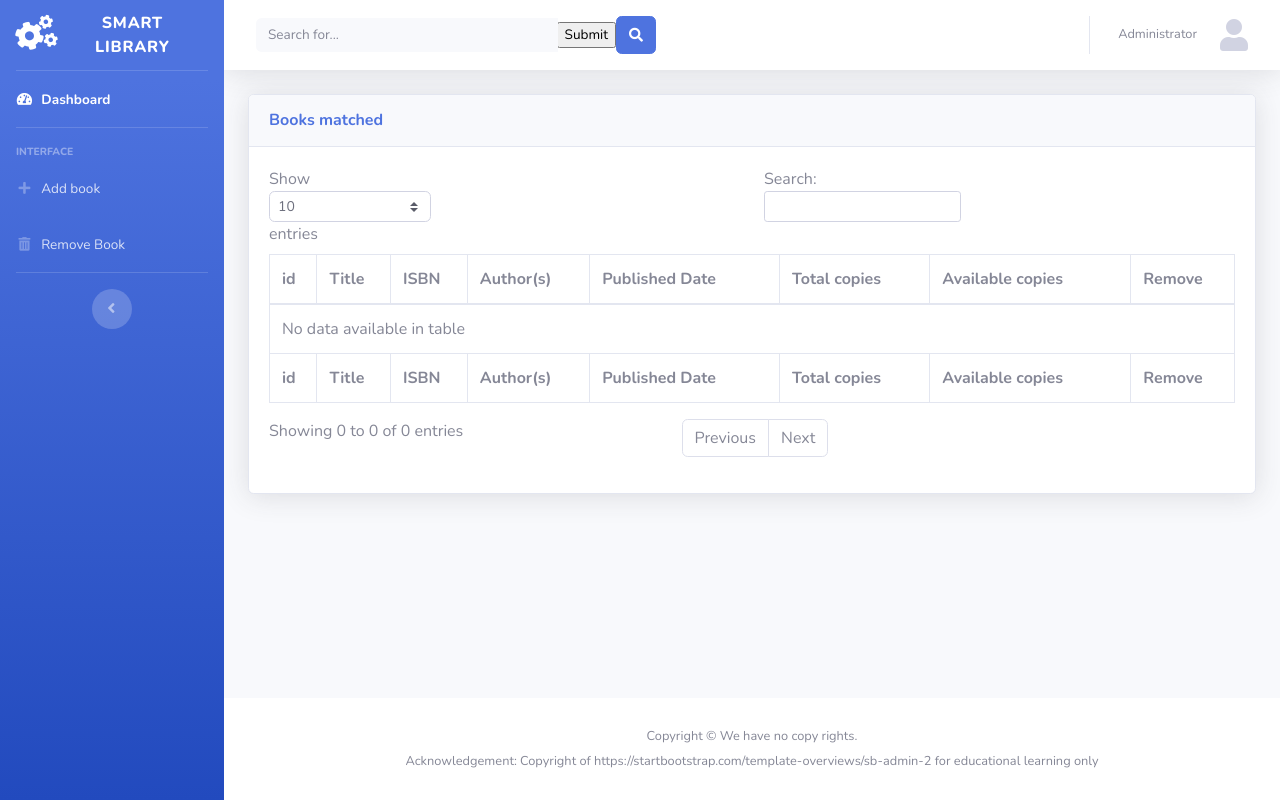
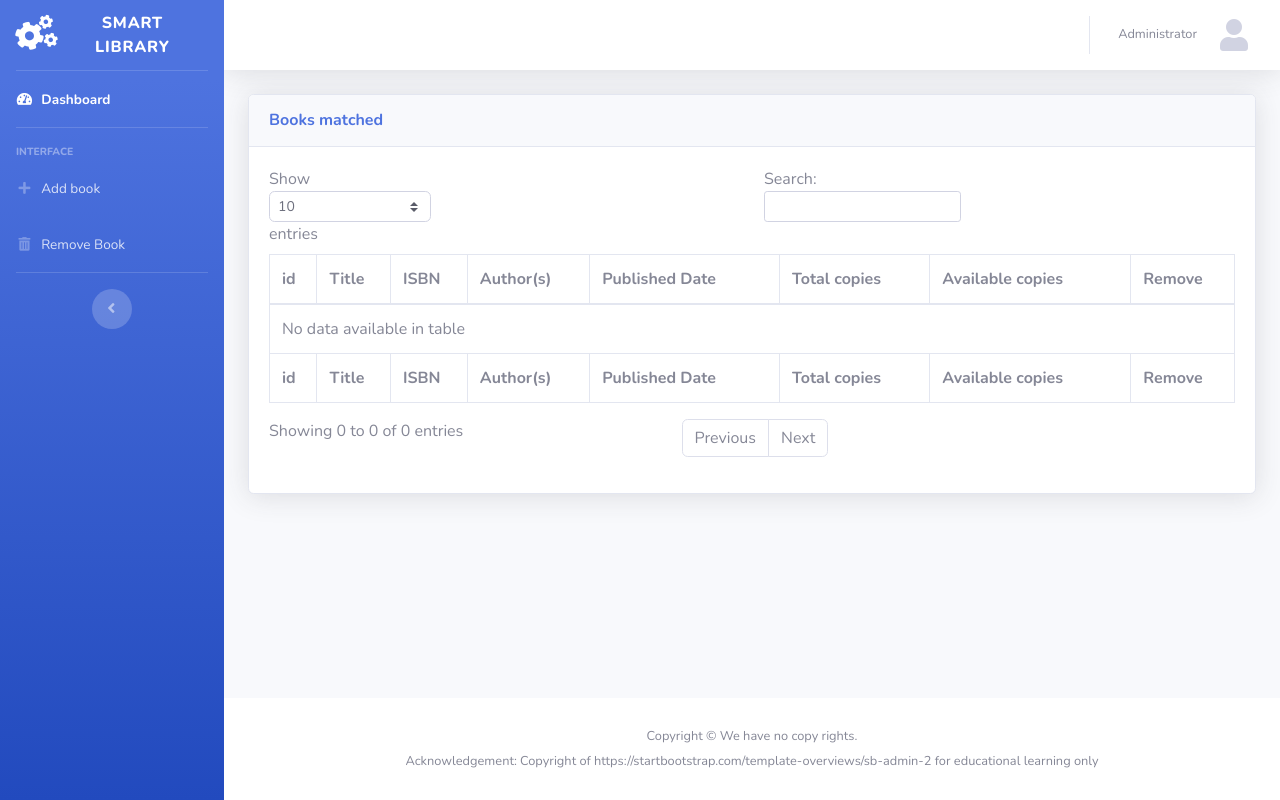
Before and after one commit to ujjwalbatra/smart-library, a Flask app: page /list-books/ in a window 1280 px wide. Run offline with Flask 2, Linux system fonts and the light colour scheme; parts of the project's set-up code (start-up, migrations or seed data) failed here and were passed over; some libraries are stand-ins or nearby versions.

Commit message:
list complete

```diff
--- a/admin_portal/templates/list-books.html
+++ b/admin_portal/templates/list-books.html
@@ -95,24 +95,6 @@
                     <i class="fa fa-bars"></i>
                 </button>
 
-                <!-- Topbar Search -->
-                <form class="d-none d-sm-inline-block form-inline mr-auto ml-md-3 my-2 my-md-0 mw-100 navbar-search"
-                      method="POST" action="/search/">
-                    <div class="input-group form-group">
-                        <input type="text"
-                               id="query"
-                               name="query"
-                               class="form-control bg-light border-0 small"
-                               placeholder="Search for..."
-                               aria-label="Search"
-                               aria-describedby="basic-addon2">
-                        <input class="input-group-append" type="submit">
-                            <button class="btn btn-primary" type="button">
-                                <i class="fas fa-search fa-sm"></i>
-                            </button>
-                        </input>
-                    </div>
-                </form>
 
                 <!-- Topbar Navbar -->
                 <ul class="navbar-nav ml-auto">
```
